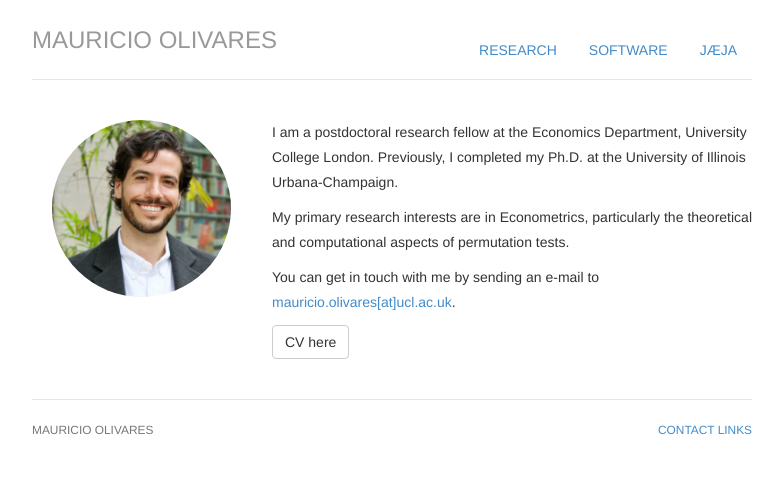
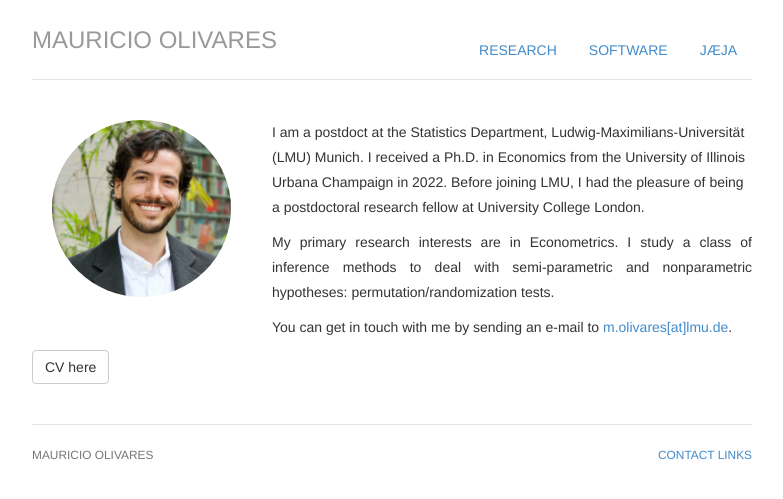
Before and after one commit to mauolivares/mauolivares.github.io, a Jekyll site: the page built from index.html, in a window 1280 px wide. Shown: the top 499 px of the page, without its empty margins (248-1031 px from the left). Built offline with Jekyll 4.4.1, drawn with Linux system fonts in a browser that asks for light colours.

Commit message:
Update home
Include LMU affiliation and a new bio

```diff
--- a/index.html
+++ b/index.html
@@ -4,7 +4,7 @@ title: Mauricio Olivares
 cv: passive
 contact: passive
 notes: passive
-description: Mauricio Olivares is a postdoctoral research fellow at the Economics Department, University College London.
+description: Mauricio Olivares is a postdoctoral research fellow at the Statistics Department, LMU Munich.
 ---
 
 <!-- <div class="jumbotron"> -->
@@ -13,9 +13,9 @@ description: Mauricio Olivares is a postdoctoral research fellow at the Economic
 	<img  class="img-circle avatar" alt="Mauricio Olivares" src="img/mau_jm.jpg" align="left" , hspace="5px">
 	</div>
 	<div>
-	<p> I am a postdoctoral research fellow at the Economics Department, University College London. Previously, I completed my Ph.D. at the University of Illinois Urbana-Champaign.</p>
-	<p align="justify"> My primary research interests are in Econometrics, particularly the theoretical and computational aspects of permutation tests.
-	<p> You can get in touch with me by sending an e-mail to <a href="mailto:mauricio.olivares@ucl.ac.uk">mauricio.olivares[at]ucl.ac.uk</a>.
+	<p> I am a postdoct at the Statistics Department, Ludwig-Maximilians-Universit&auml;t (LMU) Munich. I received a Ph.D. in Economics from the University of Illinois Urbana Champaign in 2022. Before joining LMU, I had the pleasure of being a postdoctoral research fellow at University College London.</p>
+	<p align="justify"> My primary research interests are in Econometrics. I study a class of inference methods to deal with semi-parametric and nonparametric hypotheses: permutation/randomization tests.
+	<p> You can get in touch with me by sending an e-mail to <a href="mailto:m.olivares@lmu.de">m.olivares[at]lmu.de</a>.
 	<p><a href="/files/Vitae_September2021.pdf" class="btn btn-default pull-left" title="Download CV as PDF">CV here</a>
 	</div>
 </div>
```
